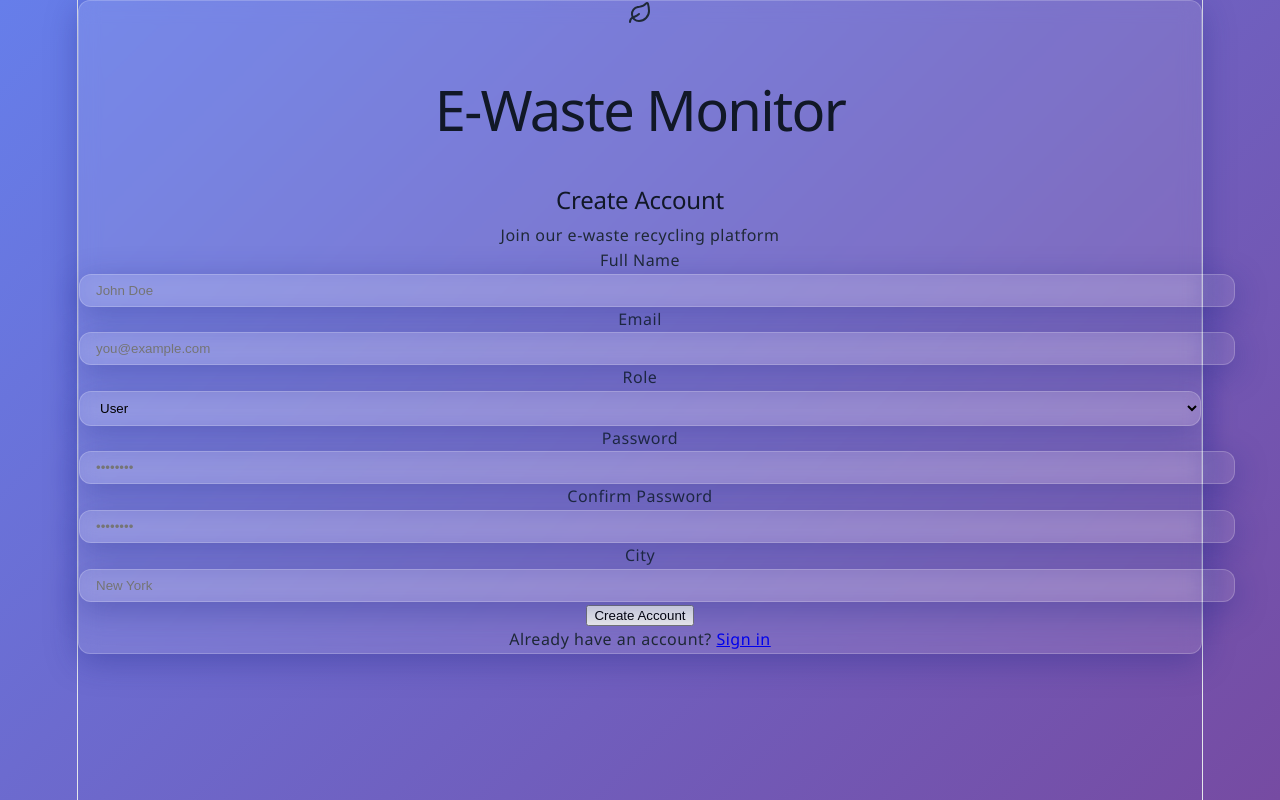
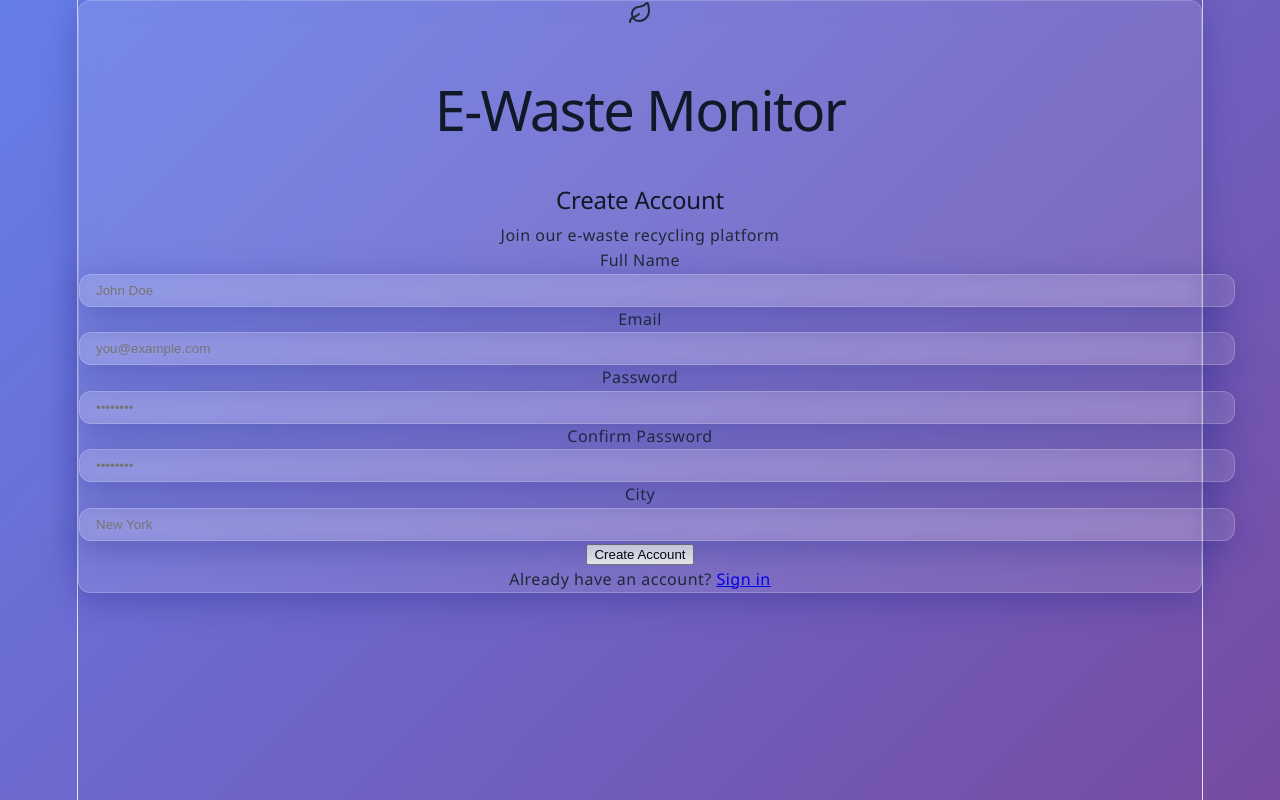
Before and after one commit to Harikrishna0314/E-waste-Monitoring-Syetem, a React (Vite) app in the folder ewaste-system/frontend/: page /register in a window 1280 px wide. Built offline with nearby package versions, Linux system fonts and the light colour scheme; no server answers.

Commit message:
Remove role selection from public registration

```diff
--- a/ewaste-system/frontend/src/pages/RegisterPage.tsx
+++ b/ewaste-system/frontend/src/pages/RegisterPage.tsx
@@ -16,7 +16,6 @@ export default function RegisterPage({ onRegister }: RegisterPageProps) {
     password: '',
     confirmPassword: '',
     full_name: '',
-    role: 'user',
     phone: '',
     city: '',
     country: ''
@@ -45,7 +44,6 @@ export default function RegisterPage({ onRegister }: RegisterPageProps) {
         email: formData.email,
         password: formData.password,
         full_name: formData.full_name,
-        role: formData.role,
         phone: formData.phone,
         city: formData.city,
         country: formData.country
@@ -115,21 +113,6 @@ export default function RegisterPage({ onRegister }: RegisterPageProps) {
               />
             </div>
 
-            {/* Role */}
-            <div>
-              <label className="block text-white/80 text-sm font-medium mb-1">Role</label>
-              <select
-                name="role"
-                value={formData.role}
-                onChange={handleChange}
-                className="glass-input text-white text-sm"
-              >
-                <option value="user">User</option>
-                <option value="collection_center">Collection Center</option>
-                <option value="developer">Developer</option>
-              </select>
-            </div>
-
             {/* Password */}
             <div>
               <label className="block text-white/80 text-sm font-medium mb-1">Password</label>
```
